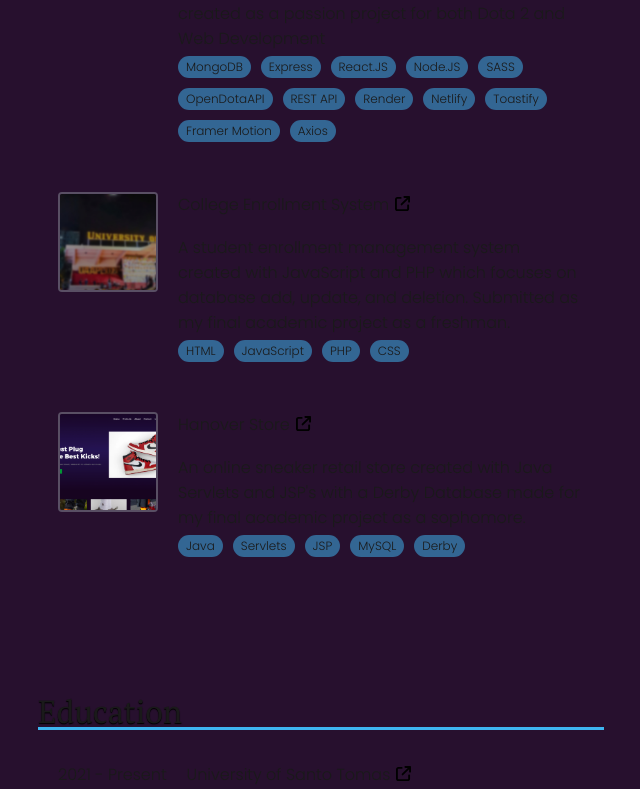
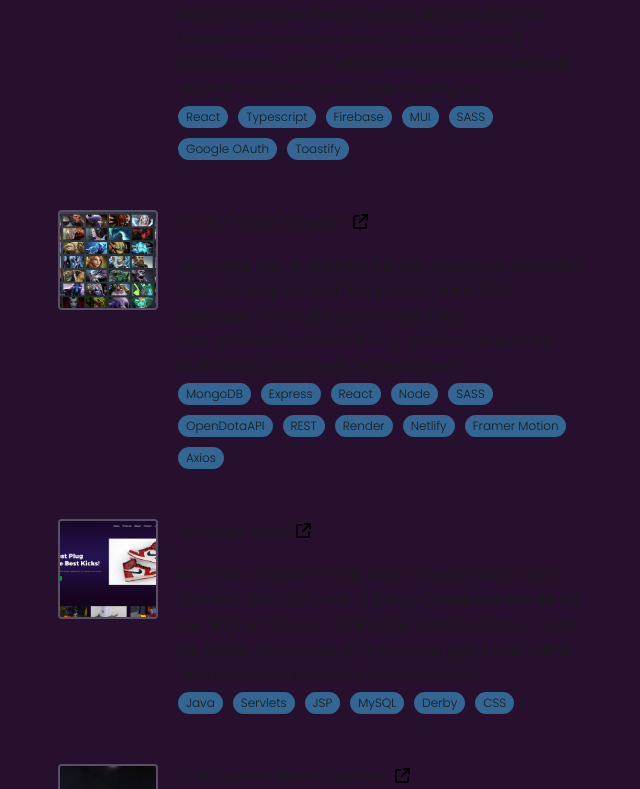
Before and after one commit to css-enjoyer/portfolio, a React (Create React App) app: page / in a window 1280 px wide. Shown: the part 1022-1811 px from the top of the page, without its empty margins (574-1214 px from the left). Built offline with nearby package versions, Linux system fonts and the light colour scheme.

Commit message:
Add projects

```diff
--- a/src/components/InfoColumn.js
+++ b/src/components/InfoColumn.js
@@ -4,7 +4,8 @@ import TechCard from './TechCard';
 
 // import ticImage from '.././images/tictactoe.jpeg';
 import dotaiImage from '.././images/dotai.png';
-import dotaiImage2 from '.././images/dotai2.png';
+import drrsImage from '.././images/drrs.png';
+// import dotaiImage2 from '.././images/dotai2.png';
 import enrollSysImage from '.././images/enrollsys.png';
 import hanImage from '.././images/hanover.png';
 
@@ -66,39 +67,50 @@ function ProjColumn() {
 		<div className="margin" id="proj-margin"></div>
 		<div ref={projRef} className={`${"proj-section section"} + ${projIsVisible ? "sectionVisible" : ""}`} id="proj-section">
 			<h1 ref={projHeadRef} className={`${projHeadIsVisible ? "headerVisible" : ""}`}>Projects</h1>
+			<ProjCard img={drrsImage}
+					title="UST Miguel de Benavides - Discussion Room Reservation System"
+					subtitle="Software Engineering capstone for Junior Year. Real-time updates of rooms for all satellite library branches within the University of Santo Tomas Manila campus. Features automated email notifications, automated reservation cancellation, student authentication, data analytics. "
+					titlelink="https://github.com/css-enjoyer/drr-system"
+					f1="React"
+					f2="Typescript"
+					f3="Firebase"
+					f4="MUI"
+					f12="SASS"
+					f5="Google OAuth"
+					f9="Toastify"/>
 			<ProjCard img={dotaiImage}
 					title="DotAI - Dota 2 Drafter"
-					subtitle="An online tool that filters heroes based on selected categories to streamline drafting phases, created using the MERN stack and the OpenDotaAPI, created as a passion project for both Dota 2 and Web Development"
+					subtitle="An online tool that filters heroes based on selected traits to simplify drafting phases, with 2000 (seriously) lines of hand written hero categorization, created as a passion project for both Dota 2 and Web Development"
 					titlelink="https://dotaidraft.netlify.app/"
 					f1="MongoDB"
 					f2="Express"
-					f3="React.JS"
-					f4="Node.JS"
+					f3="React"
+					f4="Node"
 					f12="SASS"
 					f5="OpenDotaAPI"
-					f6="REST API"
+					f6="REST"
 					f7="Render"
 					f8="Netlify"
-					f9="Toastify"
 					f10="Framer Motion"
 					f11="Axios"/>
+			<ProjCard img={hanImage}
+					title="Hanover Store"
+					subtitle="An online sneaker retail store created with Java Servlets and JSP's with a Derby Database made for my final academic project as a sophomore. Could be better, but proud of the challenges I overcame and concepts I learned for this project."
+					titlelink="https://github.com/css-enjoyer/HanoverStore"
+					f1="Java"
+					f2="Servlets"
+					f3="JSP"
+					f4="MySQL"
+					f5="Derby"
+					f6="CSS"/>
 			<ProjCard img={enrollSysImage}
 					title="College Enrollment System"
-					subtitle="A student enrollment management system created with JavaScript and PHP which focuses on database add, update, and deletion. Submitted as my final academic project as a freshman."
+					subtitle="A student enrollment management system created with JavaScript and PHP which focuses on database add, update, and deletion. Submitted as my final academic project as a freshman. Pretty scuffed, but learned alot anyway."
 					titlelink="https://css-enjoyer.github.io/odin_tictactoe/"
 					f1="HTML"
 					f2="JavaScript"
 					f3="PHP"
 					f4="CSS"/>
-			<ProjCard img={hanImage}
-					title="Hanover Store"
-					subtitle="An online sneaker retail store created with Java Servlets and JSP's with a Derby Database made for my final academic project as a sophomore."
-					titlelink="https://github.com/css-enjoyer/HanoverStore"
-					f1="Java"
-					f2="Servlets"
-					f3="JSP"
-					f4="MySQL"
-					f5="Derby"/>
 		</div>
 
 		{/* =================== EDUCATION SECTION =================== */}
```
Also changed, not shown: src/images/drrs.png (added).
